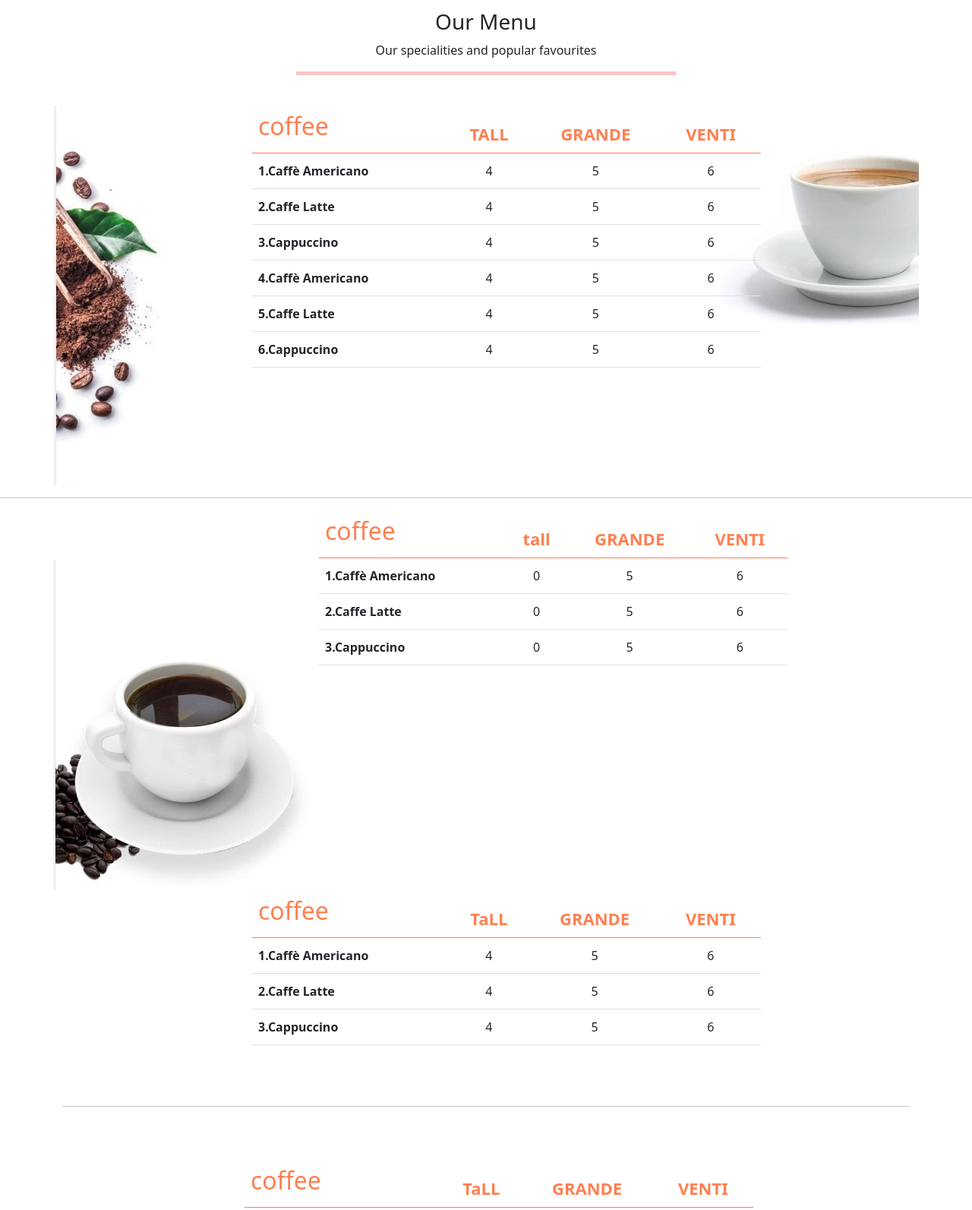
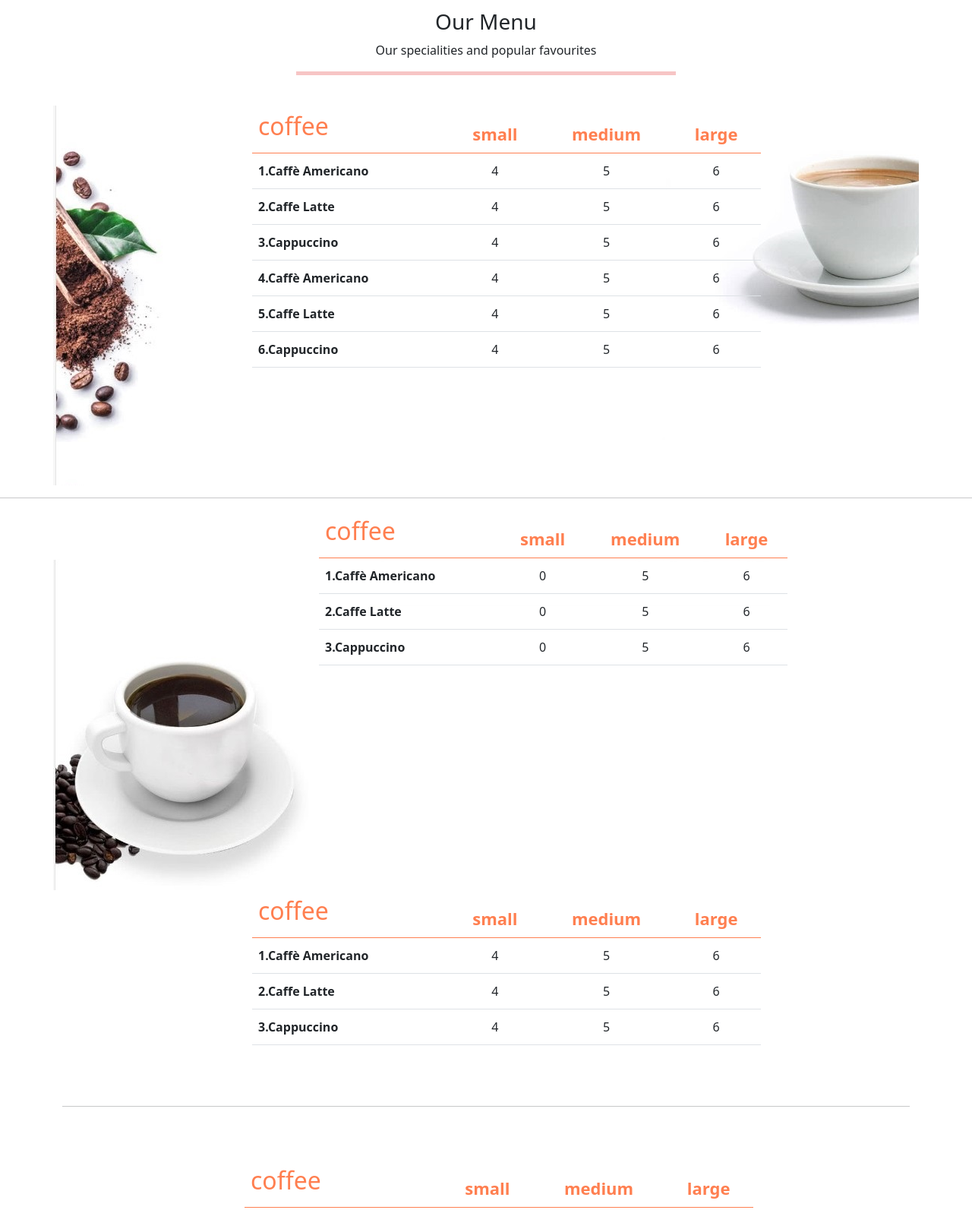
Before and after one commit to sachinlawaniya/coffeeshop, a plain HTML site: page index.html in a window 1280 px wide. Shown: the part 1680-3273 px from the top of the page at 76% size. Drawn offline with nearby package versions, Linux system fonts and the light colour scheme.

Commit message:
Update index.html

```diff
--- a/index.html
+++ b/index.html
@@ -257,9 +257,9 @@
                         <th scope="col" class="tfirst">
                             <h2>coffee</h2>
                         </th>
-                        <th scope="col">TALL</th>
-                        <th scope="col">GRANDE</th>
-                        <th scope="col">VENTI</th>
+                        <th scope="col">small</th>
+                        <th scope="col">medium</th>
+                        <th scope="col">large</th>
                     </tr>
                 </thead>
                 <tbody class="tabledata">
@@ -315,9 +315,9 @@
                     <th scope="col" class="tfirst">
                         <h2>coffee</h2>
                     </th>
-                    <th scope="col">tall</th>
-                    <th scope="col">GRANDE</th>
-                    <th scope="col">VENTI</th>
+                    <th scope="col">small</th>
+                    <th scope="col">medium</th>
+                    <th scope="col">large</th>
                 </tr>
             </thead>
             <tbody class="tabledata">
@@ -353,9 +353,9 @@
                     <th scope="col" class="tfirst">
                         <h2>coffee</h2>
                     </th>
-                    <th scope="col">TaLL</th>
-                    <th scope="col">GRANDE</th>
-                    <th scope="col">VENTI</th>
+                    <th scope="col">small</th>
+                    <th scope="col">medium</th>
+                    <th scope="col">large</th>
                 </tr>
             </thead>
             <tbody class="tabledata">
@@ -392,9 +392,9 @@
                     <th scope="col" class="tfirst">
                         <h2>coffee</h2>
                     </th>
-                    <th scope="col">TaLL</th>
-                    <th scope="col">GRANDE</th>
-                    <th scope="col">VENTI</th>
+                    <th scope="col">small</th>
+                    <th scope="col">medium</th>
+                    <th scope="col">large</th>
                 </tr>
             </thead>
             <br>
```
